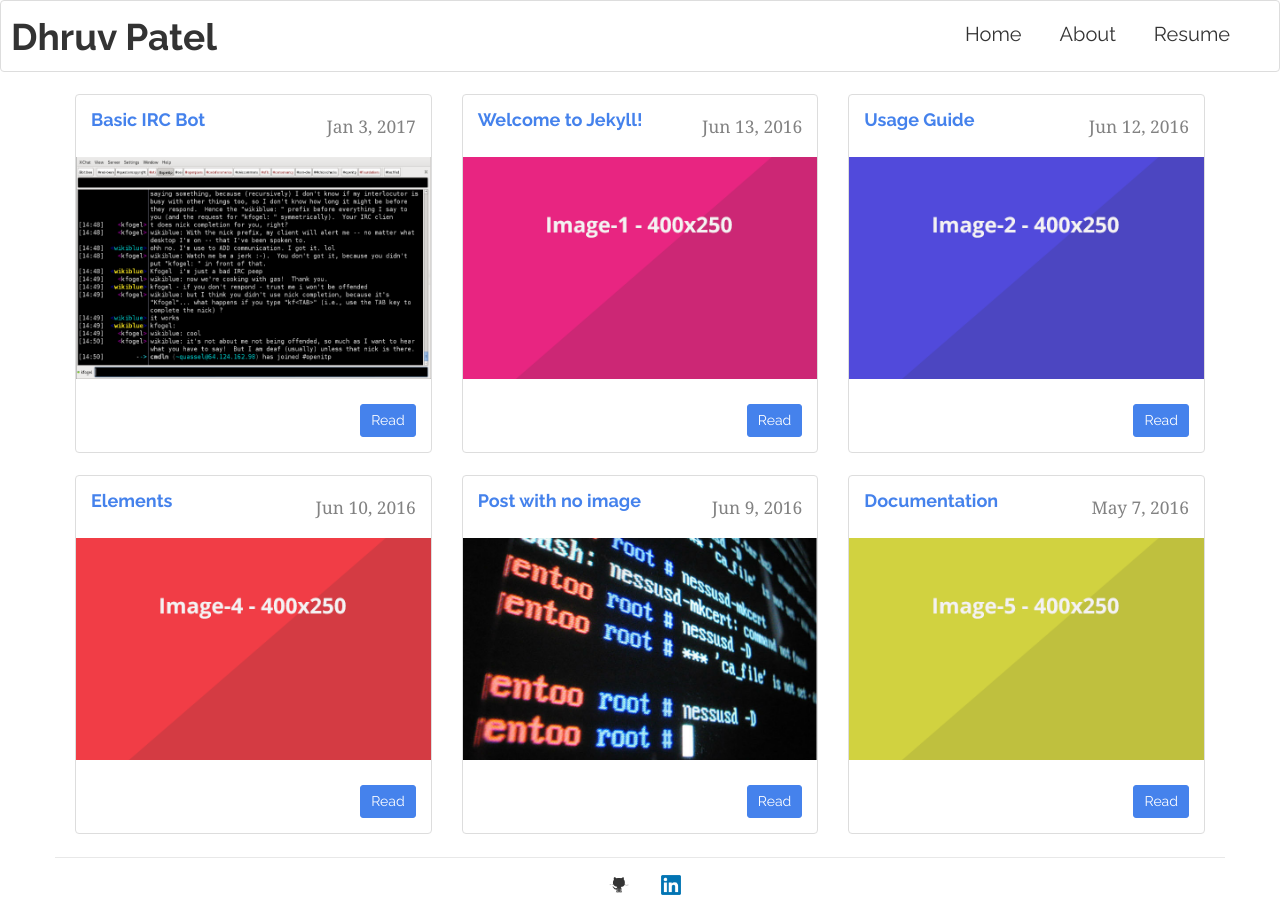
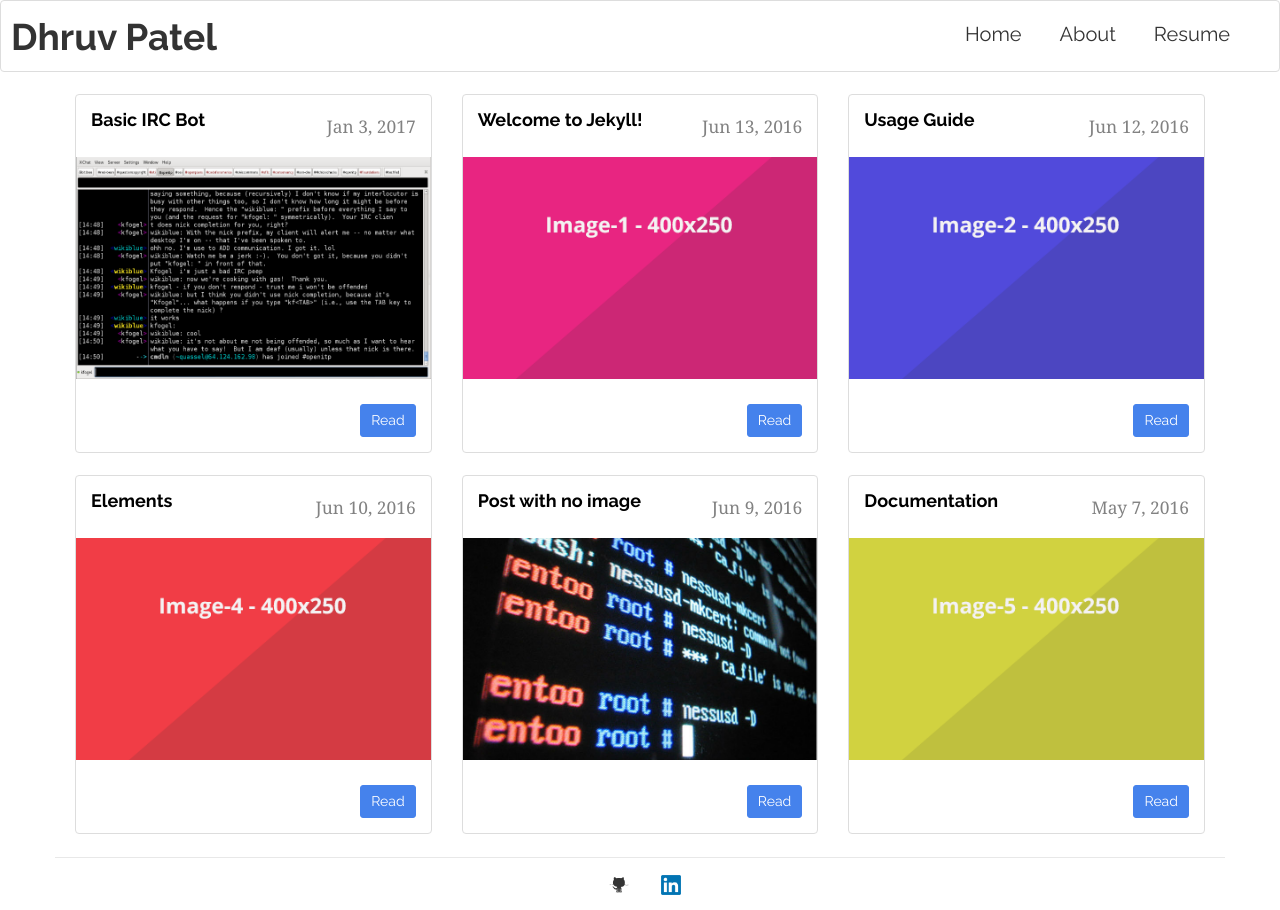
Before and after one commit to pateldhruv1993/pateldhruv1993, a Jekyll site: the page built from index.html, in a window 1280 px wide. Built offline with Jekyll 4.4.1, drawn with Linux system fonts in a browser that asks for light colours; the list of posts is cut into pages by our own code.

Commit message:
Updated index.html

```diff
--- a/index.html
+++ b/index.html
@@ -14,7 +14,7 @@ published: true
 
                 <div class="panel panel-default">
                   <div class="panel-body">
-                    <h3 class="panel-title pull-left">{{ post.title | truncate: 25 }}</h3><span class="post-meta pull-right"><small>{{ post.date | date: "%b %-d, %Y" }}</small></span>
+                    <h3 class="panel-title pull-left" style="color: #000;">{{ post.title | truncate: 25 }}</h3><span class="post-meta pull-right"><small>{{ post.date | date: "%b %-d, %Y" }}</small></span>
                   </div>
                   {% if post.img %}
                   <img width="100%" src="{{site.baseurl}}/images/{{post.img}}" alt="{{post.title}}">
```
